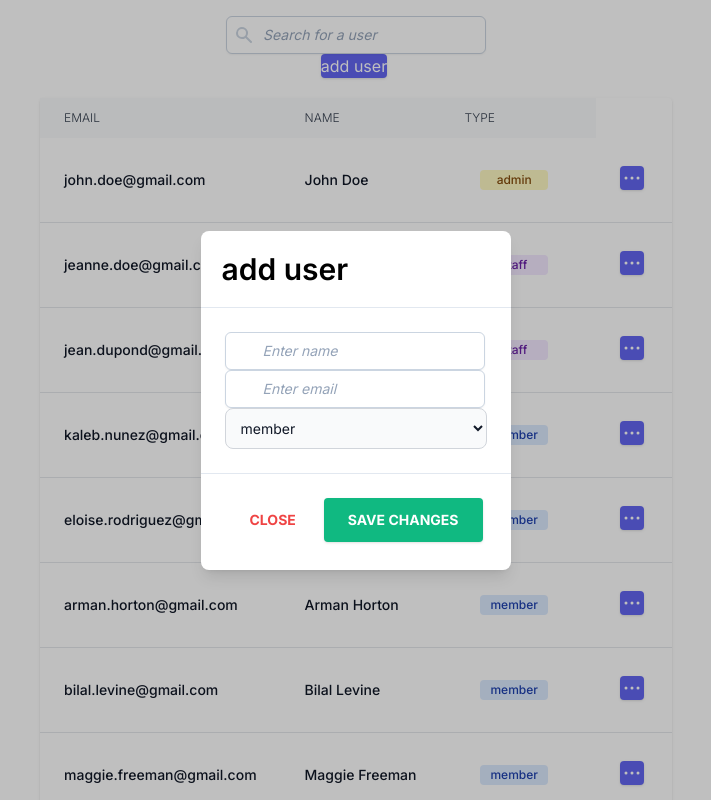
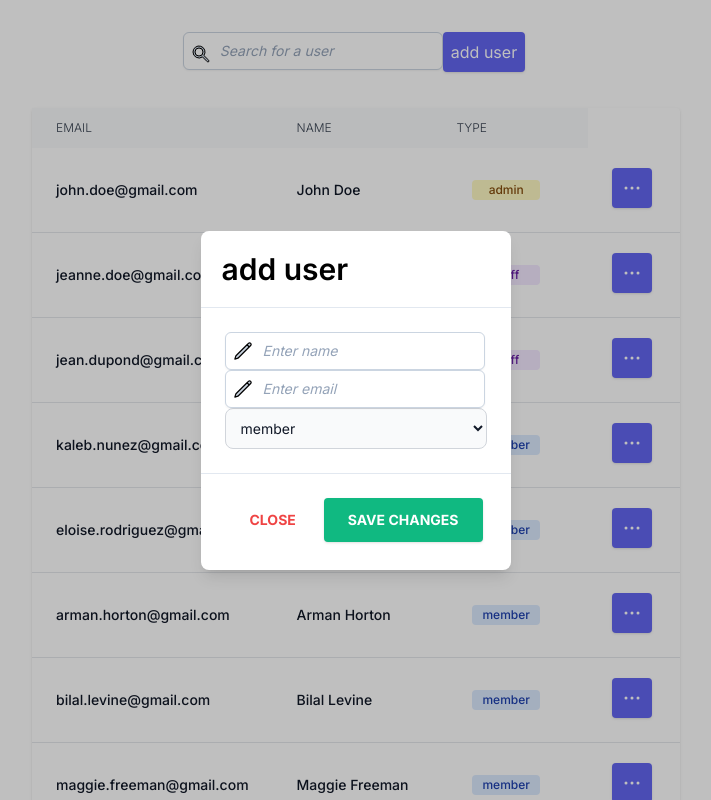
Before and after one commit to wilkoJ/frontend-technical-test, a Next.js app: page / in a window 1280 px wide. Both pictures are taken after a click on the element "add user". Shown: the top 800 px of the page, without its empty margins (284-995 px from the left). Built offline with nearby package versions, Linux system fonts and the light colour scheme.

Commit message:
reworks of inputs and add users

```diff
--- /dev/null
+++ b/src/app/components/Inputs/InputText.tsx
@@ -0,0 +1,31 @@
+import React from "react";
+type IProps = {
+  name: string;
+  placeholder: string;
+  onChange: (e: React.ChangeEvent<HTMLInputElement>) => void;
+  children: React.ReactNode;
+};
+function InputText({
+  name = "default",
+  placeholder = "",
+  onChange,
+  children,
+}: IProps) {
+  return (
+    <label className="relative block">
+      <span className="sr-only">{name}</span>
+      <span className="absolute inset-y-0 left-0 flex items-center pl-2">
+        {children}
+      </span>{" "}
+      <input
+        onChange={onChange}
+        className="placeholder:italic placeholder:text-slate-400 block bg-white border border-slate-300 rounded-md py-2 pl-9 pr-3 shadow-sm focus:outline-none focus:border-sky-500 focus:ring-sky-500 focus:ring-1 sm:text-sm"
+        placeholder={placeholder}
+        type="text"
+        name={name}
+      />
+    </label>
+  );
+}
+
+export default InputText;
--- a/src/app/components/Modal/Modal.tsx
+++ b/src/app/components/Modal/Modal.tsx
@@ -12,7 +12,7 @@ const Modal = ({ title, onChange, buttonContent, children }: IProps) => {
   return (
     <>
       <div
-        className="cursor-pointer bg-indigo-500 text-white hover:bg-indigo-700 rounded shadow hover:shadow-lg outline-none focus:outline-none mr-1 mb-1 ease-linear transition-all duration-150"
+        className="cursor-pointer bg-indigo-500 text-white hover:bg-indigo-700 rounded shadow hover:shadow-lg outline-none focus:outline-none p-2 mr-1 mb-1 ease-linear transition-all duration-150"
         onClick={() => setShowModal(true)}
       >
         {buttonContent}
--- a/src/app/components/Modal/UserAddModal.tsx
+++ b/src/app/components/Modal/UserAddModal.tsx
@@ -1,11 +1,15 @@
+"use client";
 import IUser, { userType } from "@/app/model/IUser";
-import React from "react";
+import React, { useEffect } from "react";
 import Modal from "./Modal";
+import InputText from "../Inputs/InputText";
+import { useUsersContext } from "@/app/store/store";
 
 function UserAddModal() {
+  const { users, setUsers } = useUsersContext();
   const [name, setName] = React.useState("");
   const [email, setEmail] = React.useState("");
-  const [type, setType] = React.useState<userType>("");
+  const [type, setType] = React.useState<userType>("member");
   const [newUser, setNewUser] = React.useState<IUser>({
     email: email,
     name: name,
@@ -13,33 +17,84 @@ function UserAddModal() {
     type: type,
   });
   return (
-    <Modal title={"add user"} buttonContent={"add user"} onChange={() => {}}>
-      <input
+    <Modal
+      title={"add user"}
+      buttonContent={"add user"}
+      onChange={() => {
+        setUsers([...users, newUser]);
+        console.log(newUser);
+      }}
+    >
+      <InputText
         onChange={(e: React.ChangeEvent<HTMLInputElement>) => {
           setName(e.currentTarget.value);
+          setNewUser({
+            email: email,
+            name: name,
+            id: users[users.length - 1].id + 1,
+            type: type,
+          });
         }}
-        className="placeholder:italic placeholder:text-slate-400 block bg-white border border-slate-300 rounded-md py-2 pl-9 pr-3 shadow-sm focus:outline-none focus:border-sky-500 focus:ring-sky-500 focus:ring-1 sm:text-sm"
         placeholder="Enter name"
-        type="text"
         name="Name"
-      />
-      <input
+      >
+        <svg
+          xmlns="http://www.w3.org/2000/svg"
+          fill="none"
+          viewBox="0 0 24 24"
+          stroke-width="1.5"
+          stroke="currentColor"
+          className="h-5 w-5 fill-slate-300"
+        >
+          <path
+            stroke-linecap="round"
+            stroke-linejoin="round"
+            d="M16.862 4.487l1.687-1.688a1.875 1.875 0 112.652 2.652L6.832 19.82a4.5 4.5 0 01-1.897 1.13l-2.685.8.8-2.685a4.5 4.5 0 011.13-1.897L16.863 4.487zm0 0L19.5 7.125"
+          />
+        </svg>
+      </InputText>
+      <InputText
         onChange={(e: React.ChangeEvent<HTMLInputElement>) => {
           setEmail(e.currentTarget.value);
+          setNewUser({
+            email: email,
+            name: name,
+            id: users[users.length - 1].id + 1,
+            type: type,
+          });
         }}
-        className="placeholder:italic placeholder:text-slate-400 block bg-white border border-slate-300 rounded-md py-2 pl-9 pr-3 shadow-sm focus:outline-none focus:border-sky-500 focus:ring-sky-500 focus:ring-1 sm:text-sm"
         placeholder="Enter email"
-        type="text"
         name="Email"
-      />
+      >
+        <svg
+          xmlns="http://www.w3.org/2000/svg"
+          fill="none"
+          viewBox="0 0 24 24"
+          stroke-width="1.5"
+          stroke="currentColor"
+          className="h-5 w-5 fill-slate-300"
+        >
+          <path
+            stroke-linecap="round"
+            stroke-linejoin="round"
+            d="M16.862 4.487l1.687-1.688a1.875 1.875 0 112.652 2.652L6.832 19.82a4.5 4.5 0 01-1.897 1.13l-2.685.8.8-2.685a4.5 4.5 0 011.13-1.897L16.863 4.487zm0 0L19.5 7.125"
+          />
+        </svg>
+      </InputText>
       <select
         onChange={(e) => {
           setType(e.currentTarget.value as userType);
+          setNewUser({
+            email: email,
+            name: name,
+            id: users[users.length - 1].id + 1,
+            type: type,
+          });
         }}
         id="countries"
         className="bg-gray-50 border border-gray-300 text-gray-900 text-sm rounded-lg focus:ring-blue-500 focus:border-blue-500 block w-full p-2.5 dark:bg-gray-700 dark:border-gray-600 dark:placeholder-gray-400 dark:text-white dark:focus:ring-blue-500 dark:focus:border-blue-500"
       >
-        <option selected>member</option>
+        <option value="member">member</option>
         <option value="admin">admin</option>
         <option value="staff">staff</option>
       </select>
--- a/src/app/components/Modal/UserUpdateModal.tsx
+++ b/src/app/components/Modal/UserUpdateModal.tsx
@@ -1,6 +1,7 @@
 import IUser from "@/app/model/IUser";
 import React from "react";
 import Modal from "./Modal";
+import InputText from "../Inputs/InputText";
 
 type IProps = {
   user: IUser;
@@ -32,15 +33,28 @@ function UserUpdateModal({ user, onChange }: IProps) {
         onChange(user);
       }}
     >
-      <input
+      <InputText
         onChange={(e: React.ChangeEvent<HTMLInputElement>) => {
           setName(e.currentTarget.value);
         }}
-        className="placeholder:italic placeholder:text-slate-400 block bg-white border border-slate-300 rounded-md py-2 pl-9 pr-3 shadow-sm focus:outline-none focus:border-sky-500 focus:ring-sky-500 focus:ring-1 sm:text-sm"
         placeholder="Update name"
-        type="text"
         name="update"
-      />
+      >
+        <svg
+          xmlns="http://www.w3.org/2000/svg"
+          fill="none"
+          viewBox="0 0 24 24"
+          stroke-width="1.5"
+          stroke="currentColor"
+          className="h-5 w-5 fill-slate-300"
+        >
+          <path
+            stroke-linecap="round"
+            stroke-linejoin="round"
+            d="M16.862 4.487l1.687-1.688a1.875 1.875 0 112.652 2.652L6.832 19.82a4.5 4.5 0 01-1.897 1.13l-2.685.8.8-2.685a4.5 4.5 0 011.13-1.897L16.863 4.487zm0 0L19.5 7.125"
+          />
+        </svg>
+      </InputText>
     </Modal>
   );
 }
--- a/src/app/components/SearchBar.tsx
+++ b/src/app/components/SearchBar.tsx
@@ -1,32 +1,31 @@
 import React, { useState } from "react";
-
+import InputText from "./Inputs/InputText";
 type IProps = {
   onChange: Function;
 };
 
 const SearchBar = ({ onChange }: IProps) => {
   return (
-    <label className="relative block">
-      <span className="sr-only">Search</span>
-      <span className="absolute inset-y-0 left-0 flex items-center pl-2">
-        <svg className="h-5 w-5 fill-slate-300" viewBox="0 0 20 20">
+    <InputText
+      placeholder="Search for a user"
+      name="search"
+      onChange={(e: React.ChangeEvent<HTMLInputElement>) => {
+        onChange(e.currentTarget.value);
+      }}
+    >
+      <svg
+        className="h-5 w-5 fill-slate-300"
+        fill="none"
+        stroke="currentColor"
+        viewBox="0 0 20 20"
+      >
         <path
           fillRule="evenodd"
           d="M8 4a4 4 0 100 8 4 4 0 000-8zM2 8a6 6 0 1110.89 3.476l4.817 4.817a1 1 0 01-1.414 1.414l-4.816-4.816A6 6 0 012 8z"
           clipRule="evenodd"
         ></path>
       </svg>
-      </span>
-      <input
-        onChange={(e: React.ChangeEvent<HTMLInputElement>) => {
-          onChange(e.currentTarget.value);
-        }}
-        className="placeholder:italic placeholder:text-slate-400 block bg-white border border-slate-300 rounded-md py-2 pl-9 pr-3 shadow-sm focus:outline-none focus:border-sky-500 focus:ring-sky-500 focus:ring-1 sm:text-sm"
-        placeholder="Search for a user"
-        type="text"
-        name="search"
-      />
-    </label>
+    </InputText>
   );
 };
 
--- a/src/app/page.tsx
+++ b/src/app/page.tsx
@@ -49,6 +49,7 @@ const App = () => {
 
   return (
     <div className="md:flex md:flex-col md:items-center bg-grey-500 p-4">
+      <div className="md:flex justify-between bg-grey-500 p-4">
         <SearchBar
           onChange={(value: string) => {
             setSearch(value);
@@ -56,6 +57,7 @@ const App = () => {
           }}
         />
         <UserAddModal />
+      </div>
       {/* <Table data={users} columns={columns} /> */}
       {loaded ? (
         <UserTable
```
Lines whose indentation alone changed are shown as unchanged.
